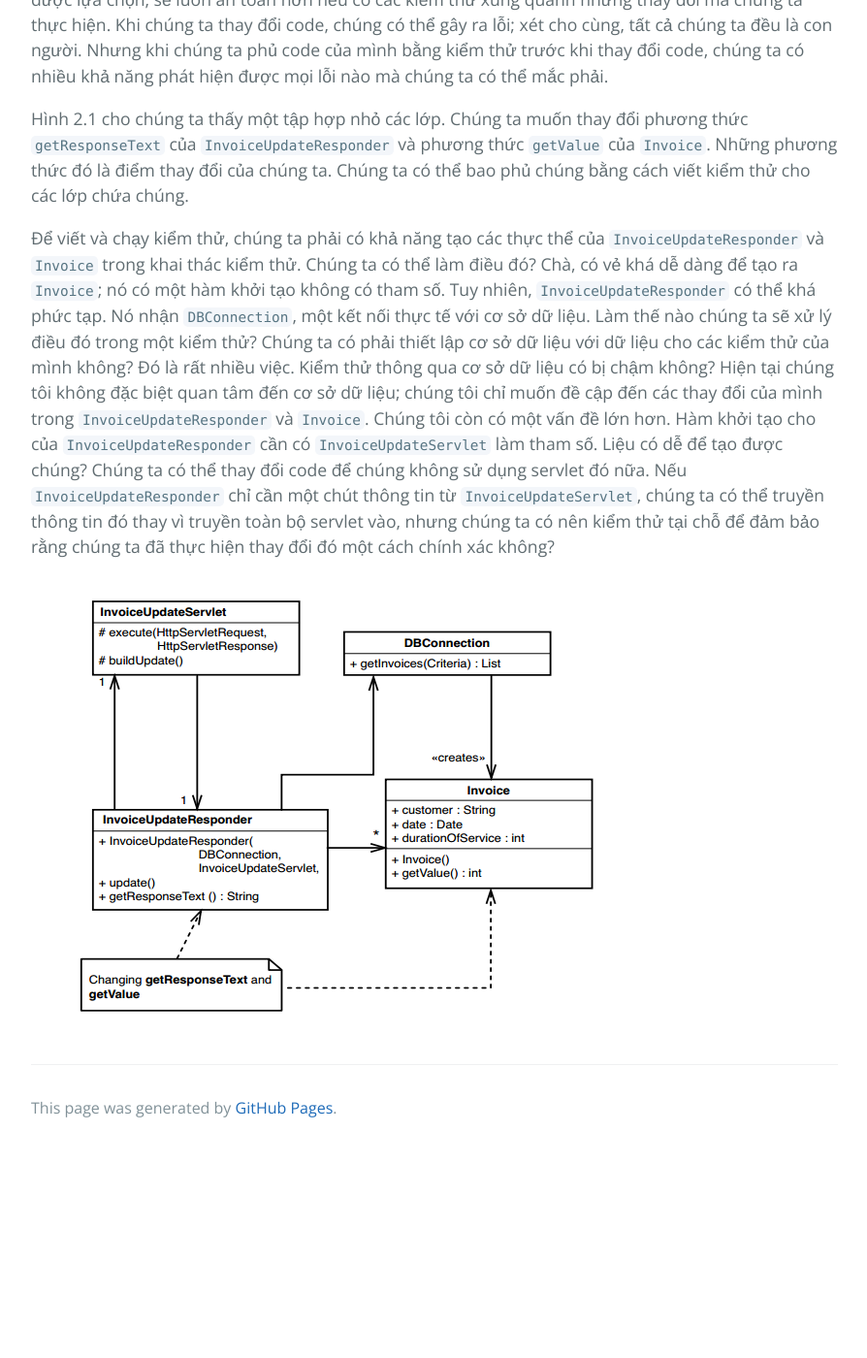
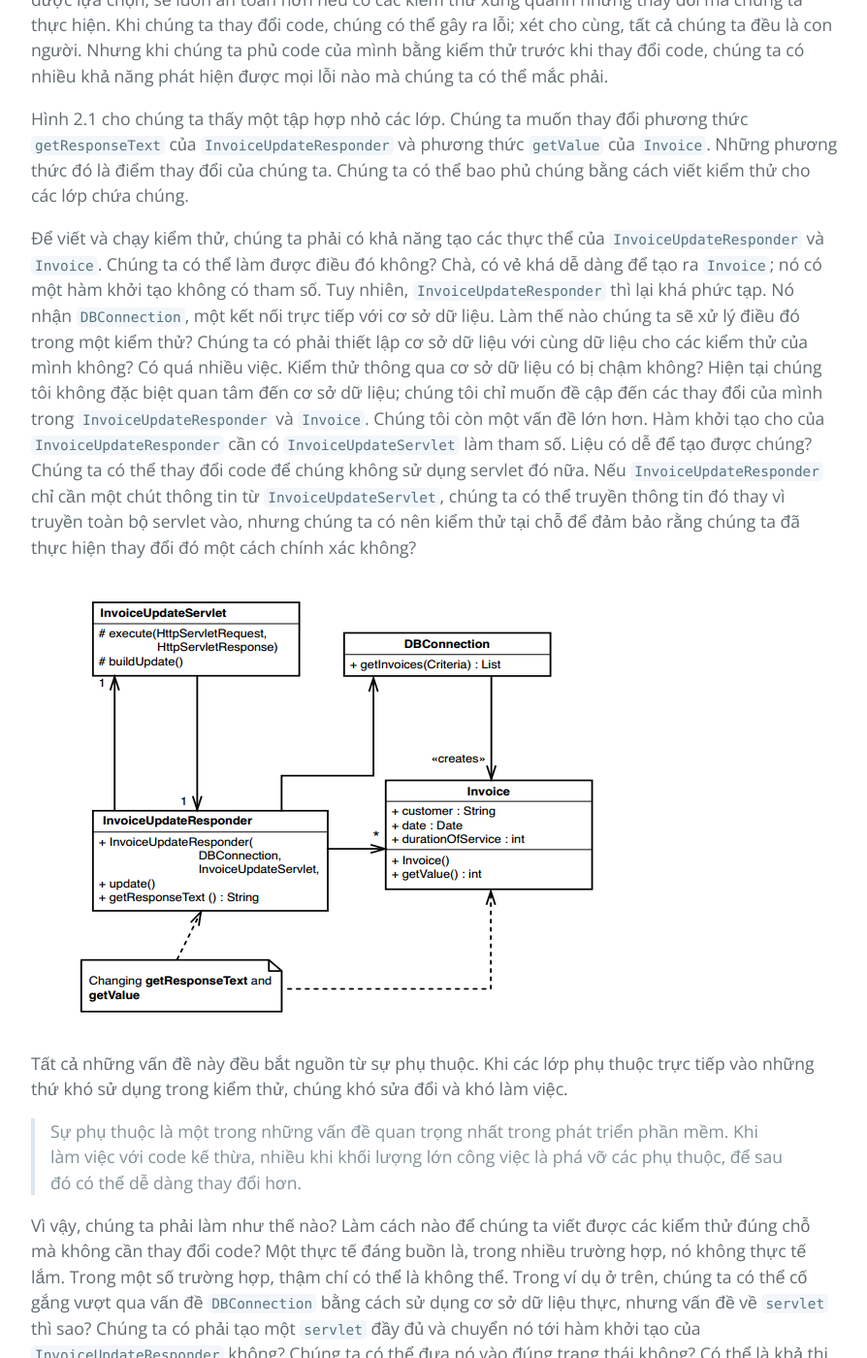
Before and after one commit to HaiBV/haibv.github.io, a Jekyll site: the page built from working-effectively-with-legacy-code/chapter-2-working-with-feedback.md, in a window 1280 px wide and 1400 px high, scrolled down 6067 px. Shown: the whole window at 97% size, without its empty margins (192-1086 px from the left). Built offline with Jekyll 4.4.1, drawn with Linux system fonts in a browser that asks for light colours; our own code applies the rules of GitHub Pages for plain Markdown files; before the commit the page ends 7253 px from its top, so only the background shows below that; some of the changed text lies outside the part shown.

Commit message:
Book - Working Efectively with Legacy Code - P1 - C2

```diff
--- a/working-effectively-with-legacy-code/chapter-2-working-with-feedback.md
+++ b/working-effectively-with-legacy-code/chapter-2-working-with-feedback.md
@@ -96,6 +96,16 @@ Vậy làm thế nào để tiến hành các thay đổi với dự án đượ
 
 Hình 2.1 cho chúng ta thấy một tập hợp nhỏ các lớp. Chúng ta muốn thay đổi phương thức `getResponseText` của `InvoiceUpdateResponder` và phương thức `getValue` của `Invoice`. Những phương thức đó là điểm thay đổi của chúng ta. Chúng ta có thể bao phủ chúng bằng cách viết kiểm thử cho các lớp chứa chúng.
 
-Để viết và chạy kiểm thử, chúng ta phải có khả năng tạo các thực thể của `InvoiceUpdateResponder` và `Invoice` trong khai thác kiểm thử. Chúng ta có thể làm điều đó? Chà, có vẻ khá dễ dàng để tạo ra `Invoice`; nó có một hàm khởi tạo không có tham số. Tuy nhiên, `InvoiceUpdateResponder` có thể khá phức tạp. Nó nhận `DBConnection`, một kết nối thực tế với cơ sở dữ liệu. Làm thế nào chúng ta sẽ xử lý điều đó trong một kiểm thử? Chúng ta có phải thiết lập cơ sở dữ liệu với dữ liệu cho các kiểm thử của mình không? Đó là rất nhiều việc. Kiểm thử thông qua cơ sở dữ liệu có bị chậm không? Hiện tại chúng tôi không đặc biệt quan tâm đến cơ sở dữ liệu; chúng tôi chỉ muốn đề cập đến các thay đổi của mình trong `InvoiceUpdateResponder` và `Invoice`. Chúng tôi còn có một vấn đề lớn hơn. Hàm khởi tạo cho của `InvoiceUpdateResponder` cần có `InvoiceUpdateServlet` làm tham số. Liệu có dễ để tạo được chúng? Chúng ta có thể thay đổi code để chúng không sử dụng servlet đó nữa. Nếu `InvoiceUpdateResponder` chỉ cần một chút thông tin từ `InvoiceUpdateServlet`, chúng ta có thể truyền thông tin đó thay vì truyền toàn bộ servlet vào, nhưng chúng ta có nên kiểm thử tại chỗ để đảm bảo rằng chúng ta đã thực hiện thay đổi đó một cách chính xác không?
+Để viết và chạy kiểm thử, chúng ta phải có khả năng tạo các thực thể của `InvoiceUpdateResponder` và `Invoice`. Chúng ta có thể làm được điều đó không? Chà, có vẻ khá dễ dàng để tạo ra `Invoice`; nó có một hàm khởi tạo không có tham số. Tuy nhiên, `InvoiceUpdateResponder` thì lại khá phức tạp. Nó nhận `DBConnection`, một kết nối trực tiếp với cơ sở dữ liệu. Làm thế nào chúng ta sẽ xử lý điều đó trong một kiểm thử? Chúng ta có phải thiết lập cơ sở dữ liệu với cùng dữ liệu cho các kiểm thử của mình không? Có quá nhiều việc. Kiểm thử thông qua cơ sở dữ liệu có bị chậm không? Hiện tại chúng tôi không đặc biệt quan tâm đến cơ sở dữ liệu; chúng tôi chỉ muốn đề cập đến các thay đổi của mình trong `InvoiceUpdateResponder` và `Invoice`. Chúng tôi còn một vấn đề lớn hơn. Hàm khởi tạo cho của `InvoiceUpdateResponder` cần có `InvoiceUpdateServlet` làm tham số. Liệu có dễ để tạo được chúng? Chúng ta có thể thay đổi code để chúng không sử dụng servlet đó nữa. Nếu `InvoiceUpdateResponder` chỉ cần một chút thông tin từ `InvoiceUpdateServlet`, chúng ta có thể truyền thông tin đó thay vì truyền toàn bộ servlet vào, nhưng chúng ta có nên kiểm thử tại chỗ để đảm bảo rằng chúng ta đã thực hiện thay đổi đó một cách chính xác không?
 
 ![2.1](images/2-1.png)
+
+Tất cả những vấn đề này đều bắt nguồn từ sự phụ thuộc. Khi các lớp phụ thuộc trực tiếp vào những thứ khó sử dụng trong kiểm thử, chúng khó sửa đổi và khó làm việc.
+
+> Sự phụ thuộc là một trong những vấn đề quan trọng nhất trong phát triển phần mềm. Khi làm việc với code kế thừa,  nhiều khi khối lượng lớn công việc là phá vỡ các phụ thuộc, để sau đó có thể dễ dàng thay đổi hơn.
+
+Vì vậy, chúng ta phải làm như thế nào? Làm cách nào để chúng ta viết được các kiểm thử đúng chỗ mà không cần thay đổi code? Một thực tế đáng buồn là, trong nhiều trường hợp, nó không thực tế lắm. Trong một số trường hợp, thậm chí có thể là không thể. Trong ví dụ ở trên, chúng ta có thể cố gắng vượt qua vấn đề `DBConnection` bằng cách sử dụng cơ sở dữ liệu thực, nhưng vấn đề về `servlet` thì sao? Chúng ta có phải tạo một `servlet` đầy đủ và chuyển nó tới hàm khởi tạo của `InvoiceUpdateResponder` không? Chúng ta có thể đưa nó vào đúng trạng thái không? Có thể là khả thi. Chúng ta sẽ làm gì nếu đang làm việc trong ứng dụng GUI trên máy tính để bàn? Chúng ta có thể không có
+bất kỳ giao diện có lập trình nào. Logic có thể được gắn ngay vào các lớp GUI. Chúng ta phải làm sao bây giờ?
+
+> Song đề của code kế thừa
+> Khi chúng ta thay đổi code, chúng ta nên có các kiểm thử tại đó. Để thực hiện các kiểm thử, chúng ta thường phải thay đổi code.
```
